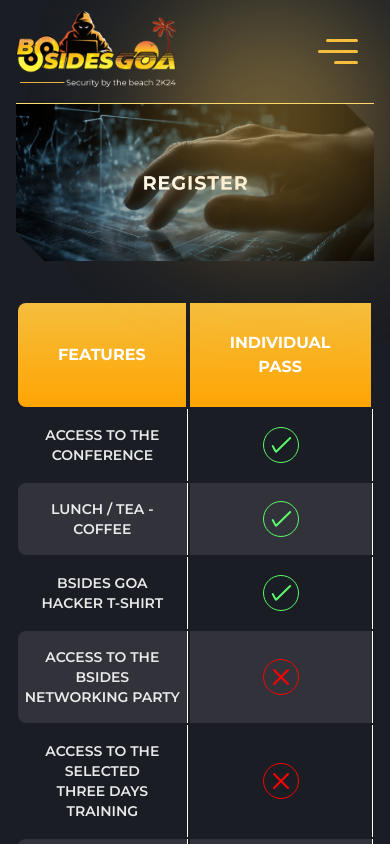
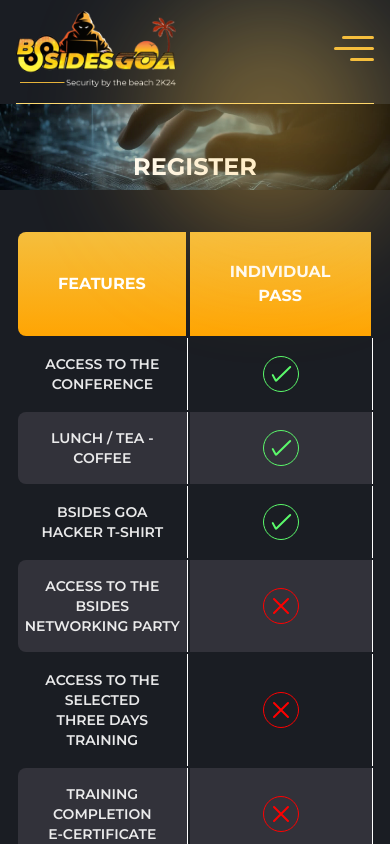
Before and after one commit to KrishXna/goa-development, a Next.js app: page /register in a window 390 px wide. Shown: the top 844 px of the page. Built offline with nearby package versions, Linux system fonts and the light colour scheme; a web font is replaced by a local one.

Commit message:
hamburger and register image set

```diff
--- a/src/app/register/page.tsx
+++ b/src/app/register/page.tsx
@@ -1,6 +1,6 @@
 import React from "react";
 import Container from "@/components/Container";
-import BannerImg from "@/assets/Images/register.png";
+import BannerImg from "@/assets/tinified/register.jpg";
 import Banner from "@/components/Banner/Banner";
 import Button from "@/components/Button/Button";
 import EventAccordion from "@/components/EventAccordion/EventAccordion";
@@ -14,9 +14,8 @@
       <div className="absolute right-0 bottom-0">
         <BgCircuitRight className="w-full h-[60vh]" />
       </div>
+      <Banner text="Register" image={BannerImg.src} />
       <Container glowEffect>
-        <Banner text="" image={BannerImg.src} />
-
         <div className="relative flex flex-col gap-20 w-full">
           <div className="w-full mx-auto overflow-x-auto">
             <table className="w-full text-white-100 border-separate ">
--- a/src/components/Navbar/Navbar.tsx
+++ b/src/components/Navbar/Navbar.tsx
@@ -68,7 +68,7 @@
           <div
             className={`${
               showNav
-                ? "translate-x-0 translate-y-auto overflow-auto h-scree"
+                ? "translate-x-0 translate-y-auto overflow-auto"
                 : "translate-x-full"
             }
           lg:mr-6 xl:mr-20 bg-white-100 z-50 absolute right-0 duration-300 delay-150 w-full sm:1/2 md:w-1/3 lg:w-1/4`}
@@ -224,9 +224,15 @@
                     </ul>
                   </div>
                   {/* Hamburger */}
-                  <div className="pr-4 relative z-50">
+                  <div
+                    className={`relative z-50 ${
+                      showNav
+                        ? "lg:fixed lg:right-[100px] xl:right-[155px] lg:top-[30px]"
+                        : ""
+                    }`}
+                  >
                     <button
-                      className="flex flex-col gap-2 items-end"
+                      className="flex flex-col gap-2 items-end w-10 h-8"
                       onClick={handleNavbar}
                     >
                       <span
```
Also changed, not shown: src/assets/tinified/register.png (deleted).
